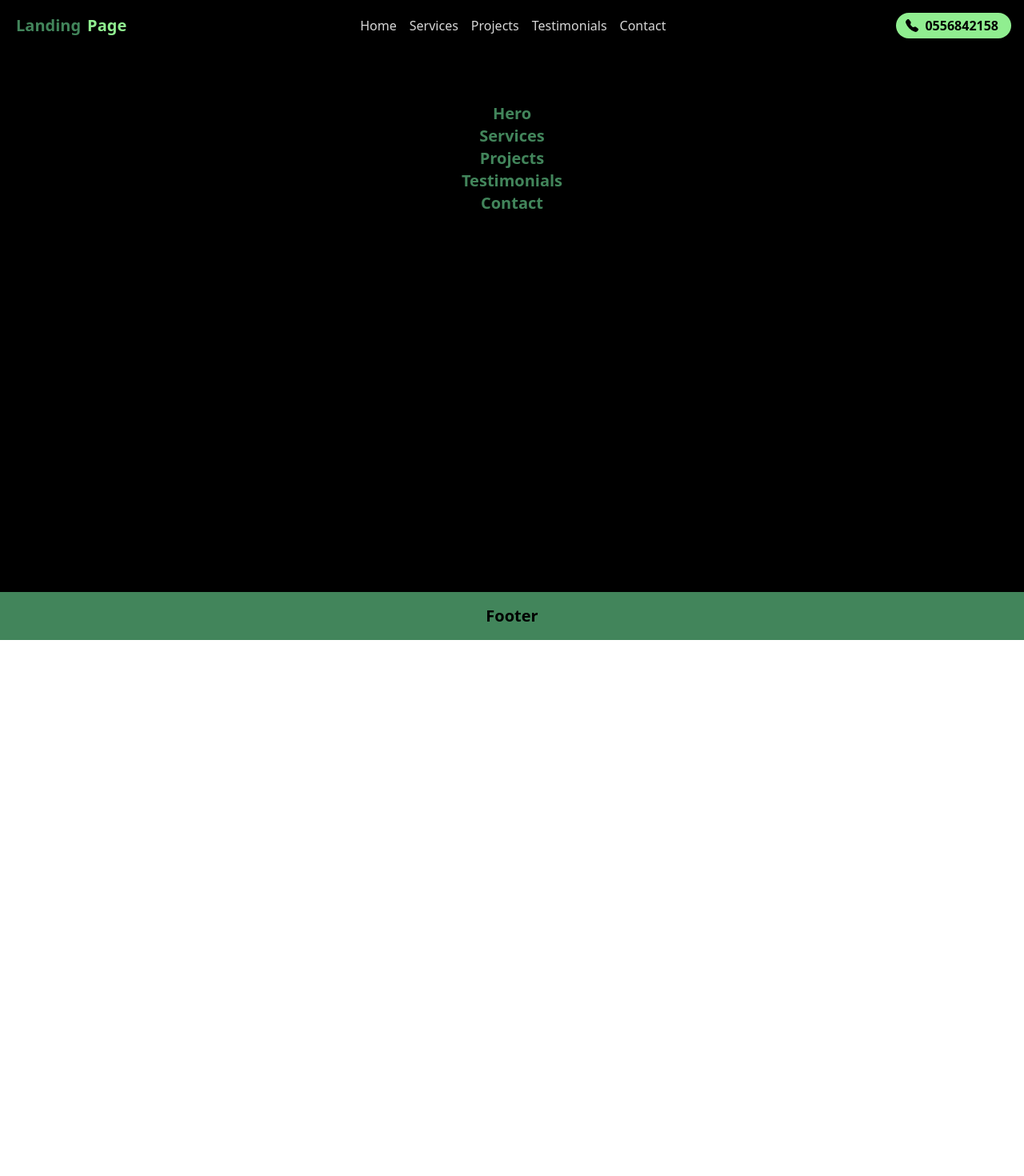
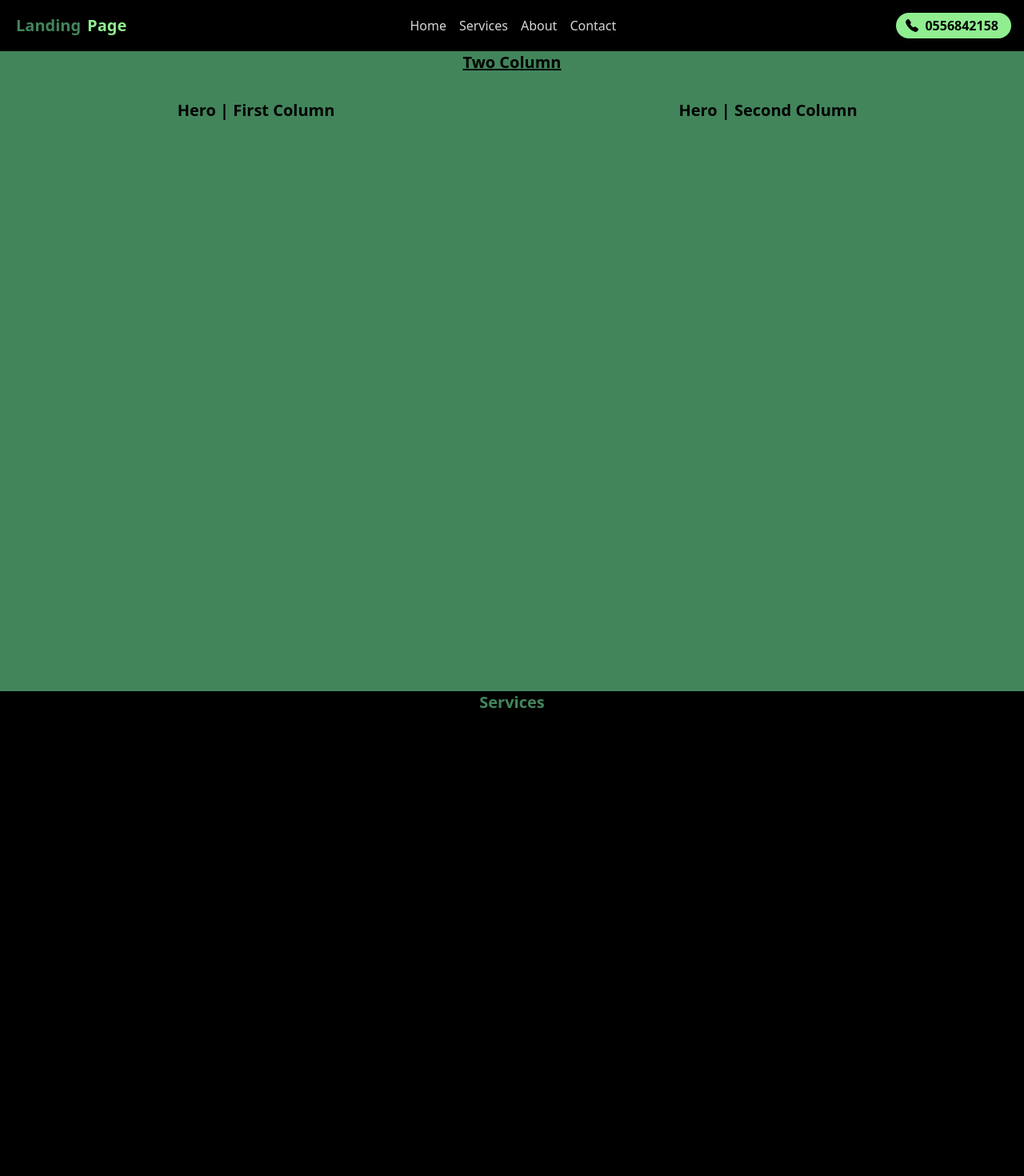
Before and after one commit to nemo256/landy, a Next.js app: page / in a window 1280 px wide. Shown: the top 1470 px of the page at 80% size. Before the commit the page ends 800 px from the top, so only its background shows below. Built offline with nearby package versions, Linux system fonts and the light colour scheme.

Commit message:
updated some pages and added the final layout!

```diff
--- /dev/null
+++ b/components/About.jsx
@@ -0,0 +1,9 @@
+const About = () => {
+  return (
+    <section id="about" className="center bg-secondary text-primary h-screen">
+      About
+    </section>
+  )
+}
+
+export default About
--- a/components/Contact.jsx
+++ b/components/Contact.jsx
@@ -1,6 +1,8 @@
 const Contact = () => {
   return (
-    <h1 className="text-center text-xl font-bold">Contact</h1>
+    <section id="contact" className="center bg-primary text-secondary h-screen">
+      Contact
+    </section>
   )
 }
 
--- a/components/Header.jsx
+++ b/components/Header.jsx
@@ -18,12 +18,8 @@ const sections = [
     'link': '#services',
   },
   {
-    'name': 'Projects',
-    'link': '#projects',
-  },
-  {
-    'name': 'Testimonials',
-    'link': '#testimonials',
+    'name': 'About',
+    'link': '#about',
   },
   {
     'name': 'Contact',
@@ -45,9 +41,9 @@ const Header = () => {
         </Link>
         <ul className="hidden md:flex flex-row items-center">
           {sections.map((section) => (
-            <Link key={section.name} href={section.link}>
+            <a key={section.name} href={section.link}>
               <li>{section.name}</li>
-            </Link>
+            </a>
           ))}
         </ul>
         <div className="hidden sm:hidden md:flex flex-row">
--- a/components/Hero.jsx
+++ b/components/Hero.jsx
@@ -1,8 +1,16 @@
 const Hero = () => {
   return (
-    <div className="center">
-      Hero
-    </div>
+    <section className="center bg-secondary text-primary h-screen">
+      <p className="mb-8 underline">Two Column</p>
+      <div className="flex flex-row justify-between">
+        <div className="text-center w-full">
+          Hero | First Column
+        </div>
+        <div className="text-center w-full">
+          Hero | Second Column
+        </div>
+      </div>
+    </section>
   )
 }
 
--- a/components/Main.jsx
+++ b/components/Main.jsx
@@ -1,17 +1,15 @@
 // custom imports
 import Hero from './Hero'
 import Services from './Services'
-import Projects from './Projects'
-import Testimonials from './Testimonials'
+import About from './About.jsx'
 import Contact from './Contact'
 
 const Main = () => {
   return (
-    <main className="flex-grow sm:text-l md:text-xl bg-primary text-secondary text-center p-16 font-bold">
+    <main className="flex-grow sm:text-l md:text-xl bg-primary text-secondary text-center font-bold">
       <Hero />
       <Services />
-      <Projects />
-      <Testimonials />
+      <About />
       <Contact />
     </main>
   )
--- a/components/Projects.jsx
+++ /dev/null
@@ -1,7 +0,0 @@
-const Projects = () => {
-  return (
-    <h1 className="text-center text-xl font-bold">Projects</h1>
-  )
-}
-
-export default Projects
--- a/components/Services.jsx
+++ b/components/Services.jsx
@@ -1,6 +1,8 @@
 const Services = () => {
   return (
-    <h1 className="text-center text-xl font-bold">Services</h1>
+    <section id="services" name="#services" className="center bg-primary text-secondary h-screen">
+      Services
+    </section>
   )
 }
 
--- a/components/Testimonials.jsx
+++ /dev/null
@@ -1,7 +0,0 @@
-const Testimonials = () => {
-  return (
-    <h1 className="text-center text-xl font-bold">Testimonials</h1>
-  )
-}
-
-export default Testimonials
--- a/pages/index.js
+++ b/pages/index.js
@@ -14,7 +14,7 @@ const Home = () => {
         <meta name="description" content="Landing page template using NextJS and TailwindCSS!" />
         <link rel="icon" href="/logo.png" />
       </Head>
-      <div className="flex flex-col h-screen justify-between">
+      <div className="mx-auto flex flex-col h-screen justify-between scroll-smooth">
         <Header />
         <Main />
         <Footer />
```
